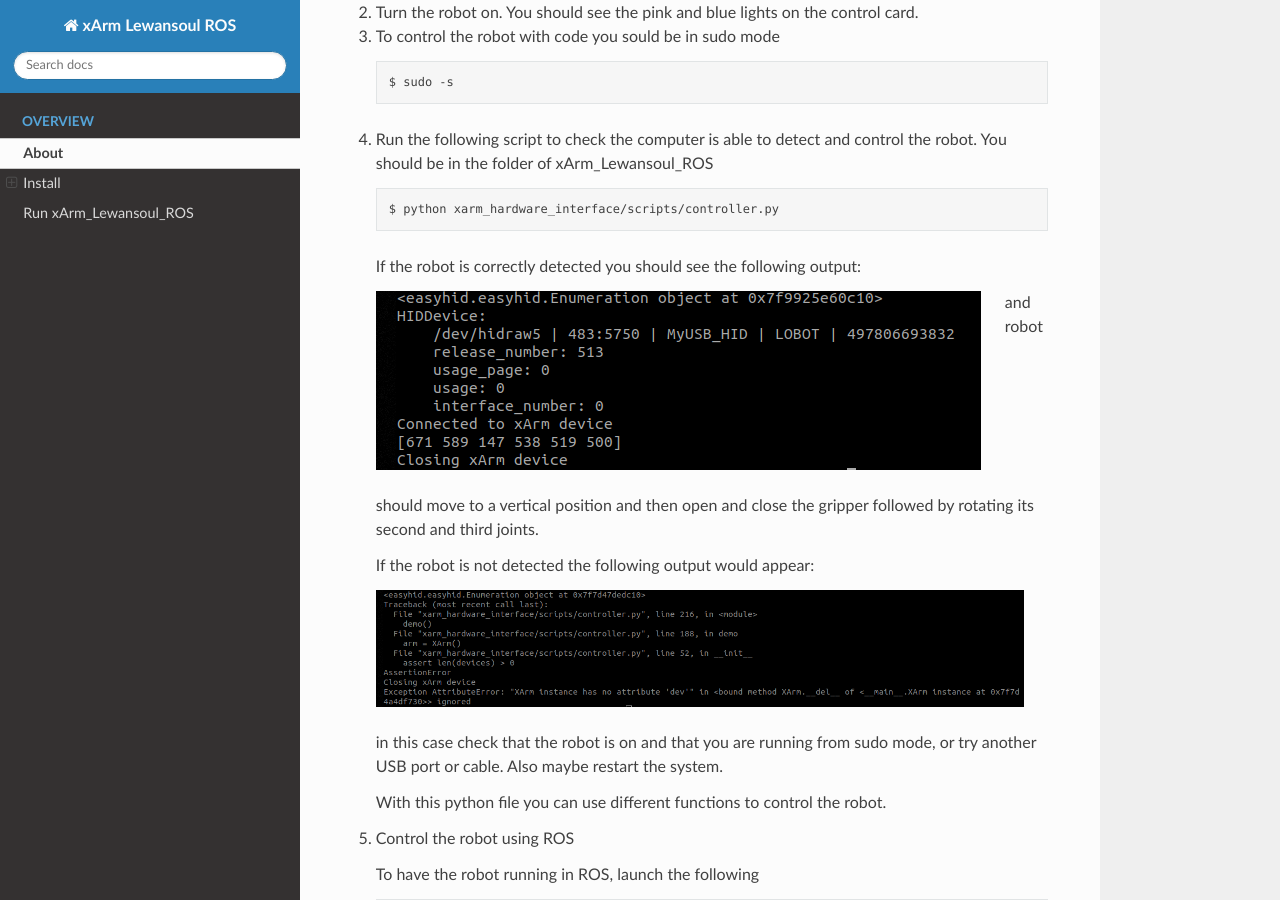
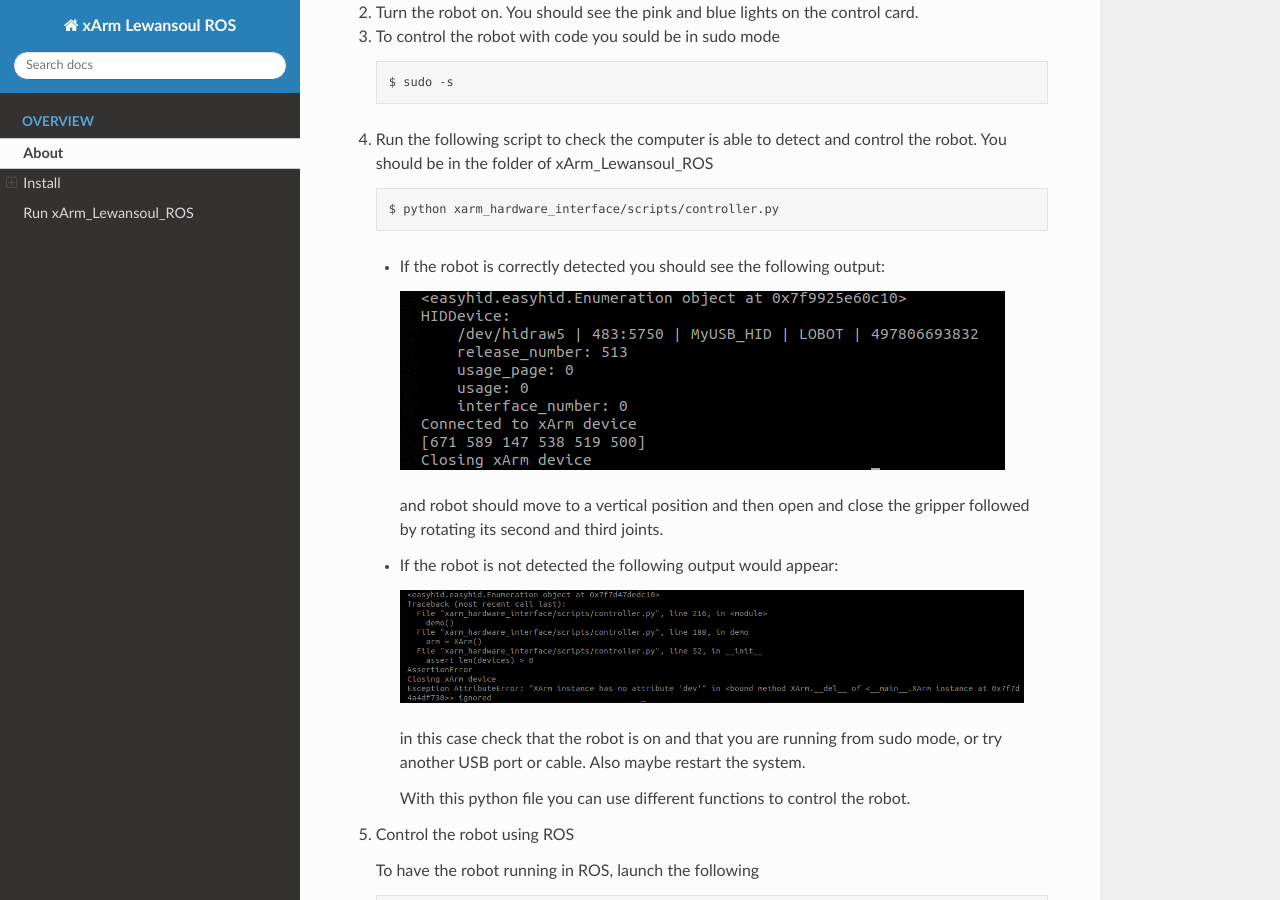
Before and after one commit to daira-ai/xArm_Lewansoul_ROS, a Sphinx documentation site: the page built from docs/user_guide/1_1_introduction.rst, in a window 1280 px wide and 900 px high, scrolled down 1585 px. Built offline with Sphinx 7.4.7 and the Read the Docs theme 2.0.0, drawn with Linux system fonts in a browser that asks for light colours.

Commit message:
Update 1_1_introduction.rst

```diff
--- a/docs/user_guide/1_1_introduction.rst
+++ b/docs/user_guide/1_1_introduction.rst
@@ -84,23 +84,24 @@ Run xArm_Lewansoul_ROS
 
       python xarm_hardware_interface/scripts/controller.py
 
-   If the robot is correctly detected you should see the following output:
+   * If the robot is correctly detected you should see the following output:
 
-   .. figure:: ../img/python_output.png
-      :width: 100%
-      :align: left
+     .. figure:: ../img/python_output.png
+        :width: 100%
+        :align: left
 
-   and robot should move to a vertical position and then open and close the gripper followed by rotating its second and third joints.
 
-   If the robot is not detected the following output would appear:
+     and robot should move to a vertical position and then open and close the gripper followed by rotating its second and third joints.
 
-   .. figure:: ../img/python_output_error.png
-      :width: 100%
-      :align: left
+   * If the robot is not detected the following output would appear:
 
-   in this case check that the robot is on and that you are running from sudo mode, or try another USB port or cable. Also maybe restart the system.
+     .. figure:: ../img/python_output_error.png
+        :width: 100%
+        :align: left
 
-   With this python file you can use different functions to control the robot.
+     in this case check that the robot is on and that you are running from sudo mode, or try another USB port or cable. Also maybe restart the system.
+
+     With this python file you can use different functions to control the robot.
 
 #. Control the robot using ROS
 
```
